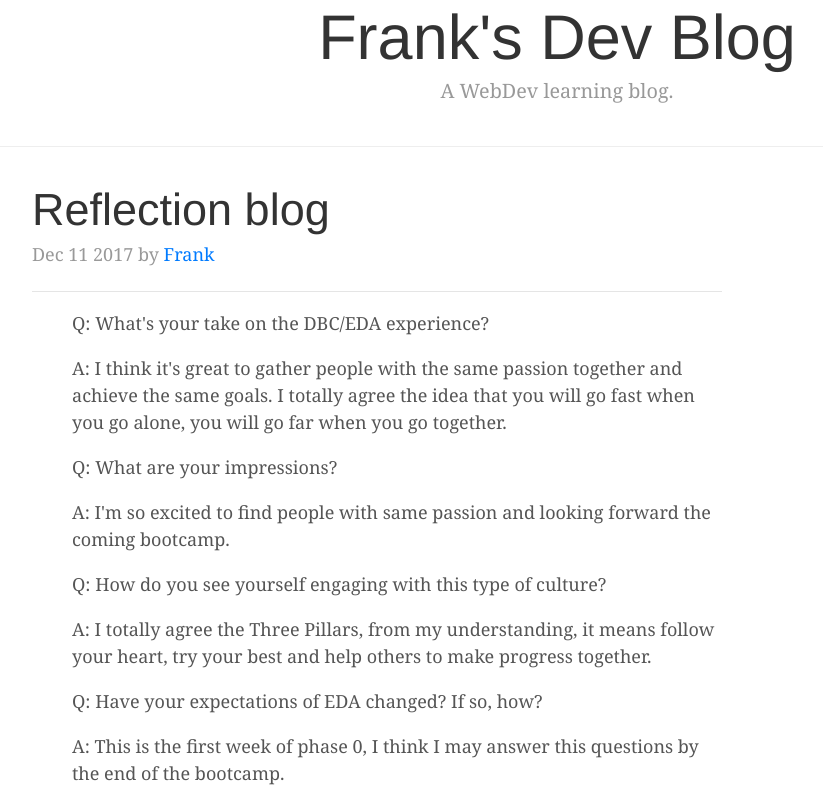
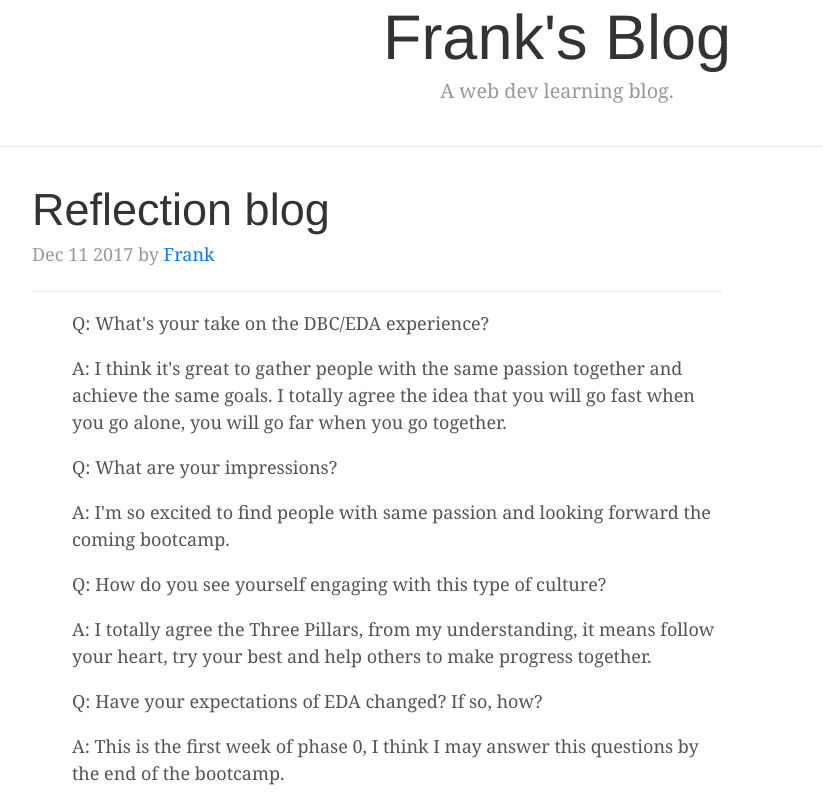
Before and after one commit to fanaticxu/fanaticxu.github.io, a plain HTML site: page blog/c1-reflection-blog.html in a window 1280 px wide. Shown: the top 800 px of the page, without its empty margins (83-906 px from the left). Drawn offline with Linux system fonts and the light colour scheme.

Commit message:
change some texts

```diff
--- a/blog/c1-reflection-blog.html
+++ b/blog/c1-reflection-blog.html
@@ -12,8 +12,8 @@
       <header>
           <div class="blog-header">
             <div class="container text-center">
-              <h1 class="blog-title">Frank's Dev Blog</h1>
-              <p class="lead blog-description">A WebDev learning blog.</p>
+              <h1 class="blog-title">Frank's Blog</h1>
+              <p class="lead blog-description">A web dev learning blog.</p>
             </div>
           </div>
         </header>
```
Also changed, not shown: blog/c1-time-and-habits-blog.html (+2 -2 lines), blog/c2-emotional-intelligence.html (+2 -2 lines), blog/t2-html-css-dom-p2.html (+2 -2 lines).
